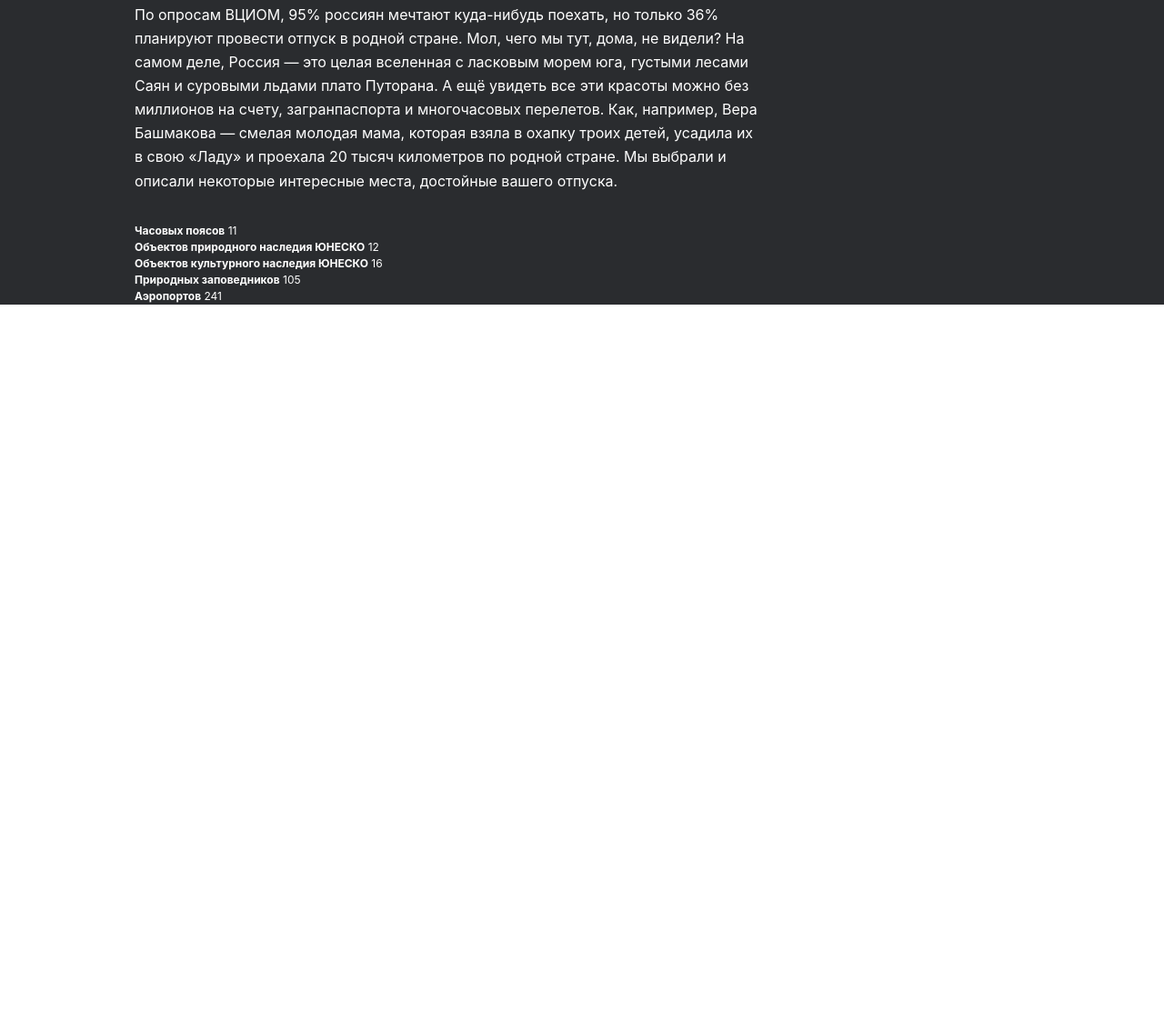
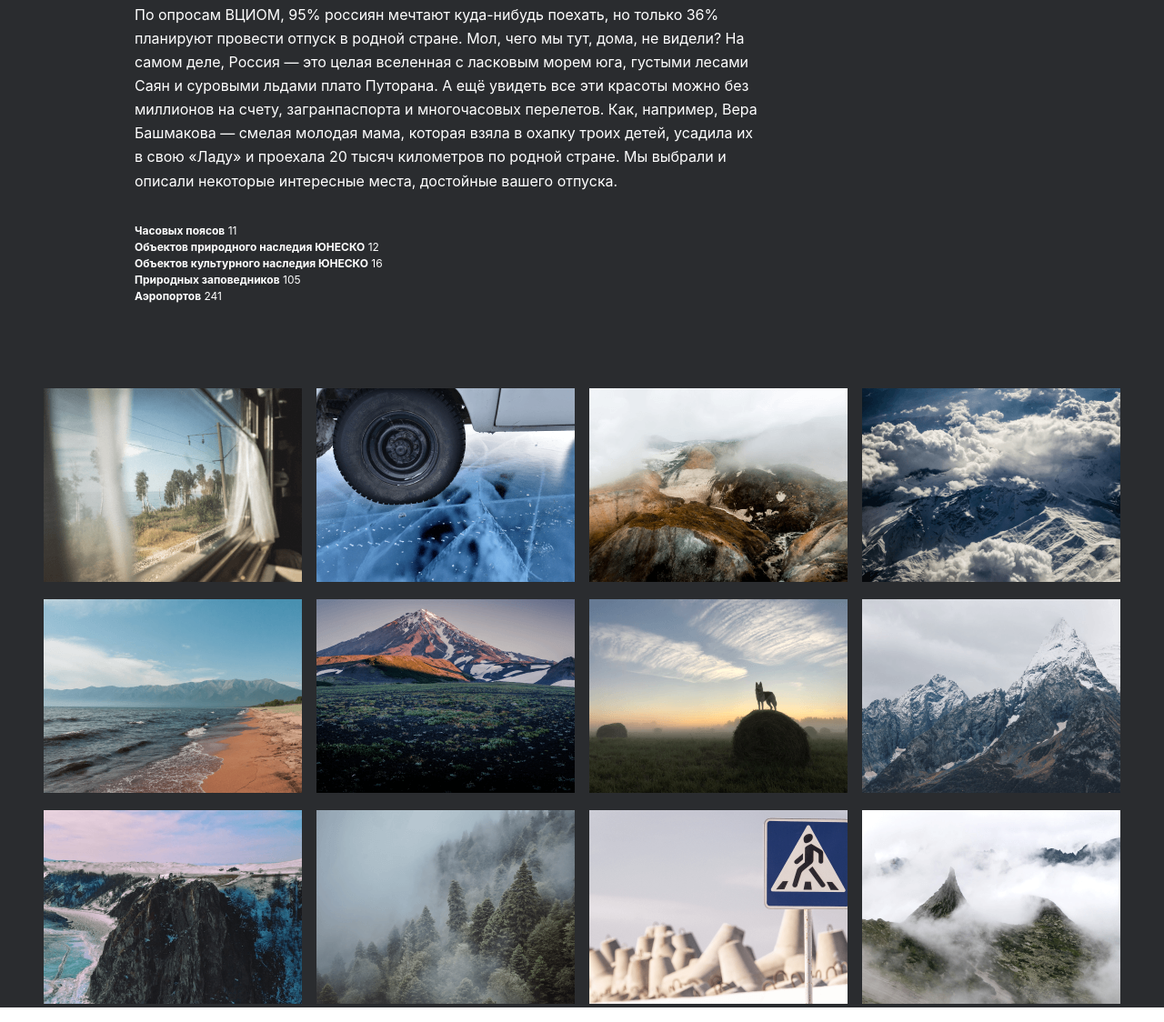
Before and after one commit to UnSait/russian-travel, a plain HTML site: page index.html in a window 1280 px wide. Shown: the part 1334-2458 px from the top of the page at 91% size. Before the commit the page ends 1669 px from the top, so only its background shows below. Drawn offline with Linux system fonts and the light colour scheme.

Commit message:
Photo-grid

```diff
--- a/blocks/intro/__list/intro__list.css
+++ b/blocks/intro/__list/intro__list.css
@@ -1,9 +1,7 @@
 .intro__list {
-  list-style: none;
   font-size: 12px;
   line-height: 18px;
   margin: 0;
-  padding: 0;
   margin-top: 33px;
   font-size: 12px;
   line-height: 18px;
--- /dev/null
+++ b/blocks/list/list.css
@@ -0,0 +1,4 @@
+.list {
+  list-style: none;
+  padding: 0;
+}
--- /dev/null
+++ b/blocks/photo-grid/__items/photo-grid__items.css
@@ -0,0 +1,5 @@
+.photo-grid__items {
+  display: grid;
+  grid-template-columns: repeat(4, 1fr);
+  gap: 16px;
+}
--- /dev/null
+++ b/blocks/photo-grid/__photo/photo-grid__photo.css
@@ -0,0 +1,3 @@
+.photo-grid__photo {
+  width: 100%;
+}
--- /dev/null
+++ b/blocks/photo-grid/photo-grid.css
@@ -0,0 +1,7 @@
+.photo-grid {
+  max-width: 1184px;
+  min-height: 671px;
+  margin: 0 auto;
+  margin-top: 92px;
+
+}
--- a/index.html
+++ b/index.html
@@ -65,7 +65,7 @@
       <section class="intro">
         <h2 class="intro__title">Чего мы там не видели?</h2>
         <p class="intro__text">По опросам ВЦИОМ, 95% россиян мечтают куда-нибудь поехать, но только 36% планируют провести отпуск в родной стране. Мол, чего мы тут, дома, не видели? На самом деле, Россия — это целая вселенная с ласковым морем юга, густыми лесами Саян и суровыми льдами плато Путорана. А ещё увидеть все эти красоты можно без миллионов на счету, загранпаспорта и многочасовых перелетов. Как, например, Вера Башмакова — смелая молодая мама, которая взяла в охапку троих детей, усадила их в свою «Ладу» и проехала 20 тысяч километров по родной стране. Мы выбрали и описали некоторые интересные места, достойные вашего отпуска.</p>
-        <ul class="intro__list">
+        <ul class="list intro__list">
           <li class="intro__list-line">
             <p class="intro__list-digits"><span class="intro__list-text">Часовых поясов</span> 11</p>
           </li>
@@ -84,6 +84,48 @@
         </ul>
       </section>
 
+      <section class="photo-grid">
+        <ul class="list photo-grid__items">
+          <li class="photo-grid__item">
+            <img class="photo-grid__photo" src="./images/item/1.png" alt="photo">
+          </li>
+          <li class="photo-grid__item">
+            <img class="photo-grid__photo" src="./images/item/2.png" alt="photo">
+          </li>
+          <li class="photo-grid__item">
+            <img class="photo-grid__photo" src="./images/item/3.png" alt="photo">
+          </li>
+          <li class="photo-grid__item">
+            <img class="photo-grid__photo" src="./images/item/4.png" alt="photo">
+          </li>
+          <li class="photo-grid__item">
+            <img class="photo-grid__photo" src="./images/item/5.png" alt="photo">
+          </li>
+          <li class="photo-grid__item">
+            <img class="photo-grid__photo" src="./images/item/6.png" alt="photo">
+          </li>
+          <li class="photo-grid__item">
+            <img class="photo-grid__photo" src="./images/item/7.png" alt="photo">
+          </li>
+          <li class="photo-grid__item">
+            <img class="photo-grid__photo" src="./images/item/8.png" alt="photo">
+          </li>
+          <li class="photo-grid__item">
+            <img class="photo-grid__photo" src="./images/item/9.png" alt="photo">
+          </li>
+          <li class="photo-grid__item">
+            <img class="photo-grid__photo" src="./images/item/10.png" alt="photo">
+          </li>
+          <li class="photo-grid__item">
+            <img class="photo-grid__photo" src="./images/item/11.png" alt="photo">
+          </li>
+          <li class="photo-grid__item">
+            <img class="photo-grid__photo" src="./images/item/12.png" alt="photo">
+          </li>
+        </ul>
+      </section>
+
+
     </div>
   </div>
 </body>
--- a/pages/styles.css
+++ b/pages/styles.css
@@ -2,10 +2,11 @@
 
 @import url(../fonts/fonts.css);
 
+@import url(../blocks/link/link.css);
+@import url(../blocks/list/list.css);
+
 @import url(../blocks/page/page.css);
 @import url(../blocks/page/__container/page__container.css);
-
-@import url(../blocks/link/link.css);
 
 @import url(../blocks/header/header.css);
 @import url(../blocks/header/__tang-link/header__tang-link.css);
@@ -25,3 +26,7 @@
 @import url(../blocks/intro/__list/intro__list.css);
 @import url(../blocks/intro/__list-text/intro__list-text.css);
 @import url(../blocks/intro/__list-digits/intro__list-digits.css);
+
+@import url(../blocks/photo-grid/photo-grid.css);
+@import url(../blocks/photo-grid/__photo/photo-grid__photo.css);
+@import url(../blocks/photo-grid/__items/photo-grid__items.css);
```
